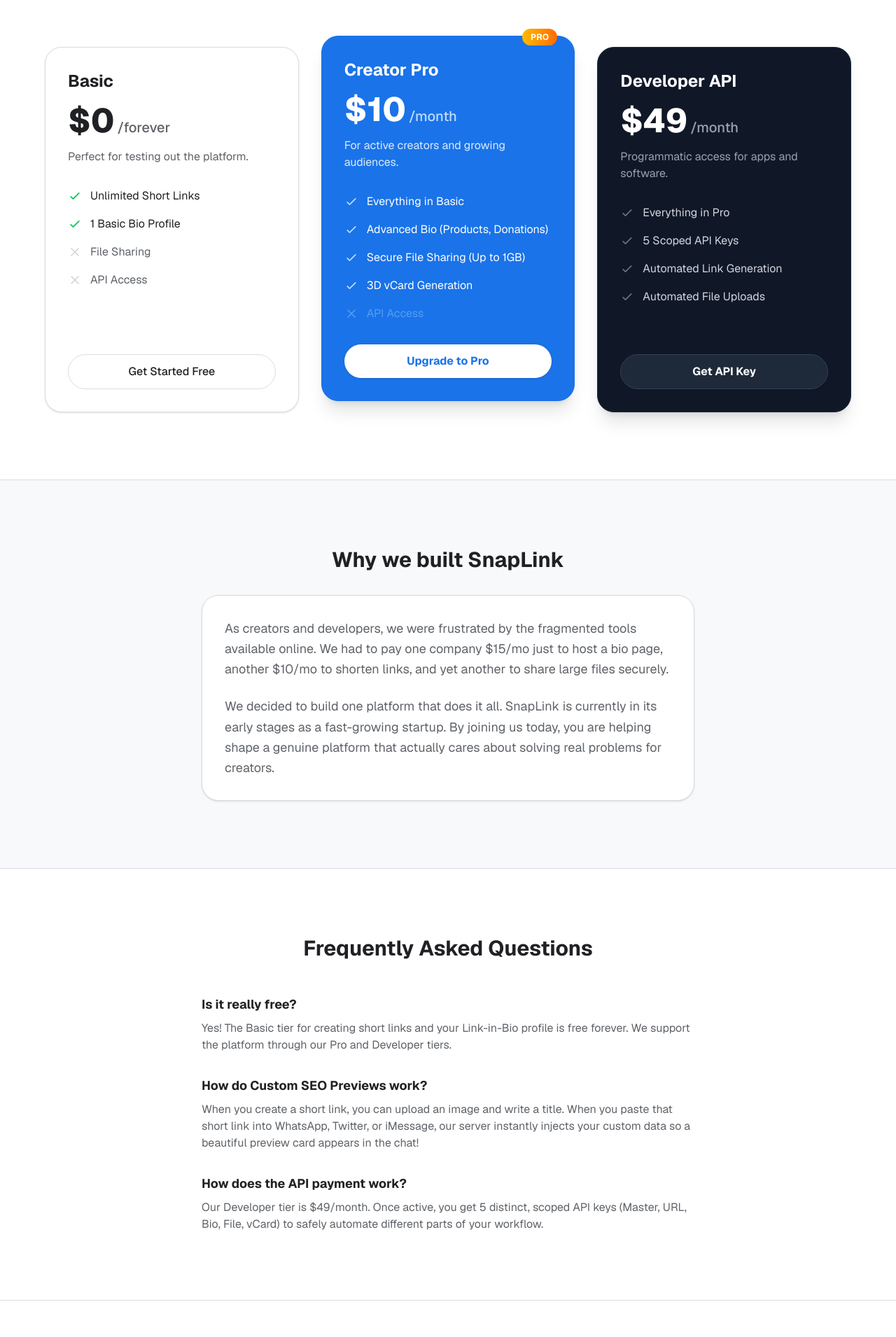
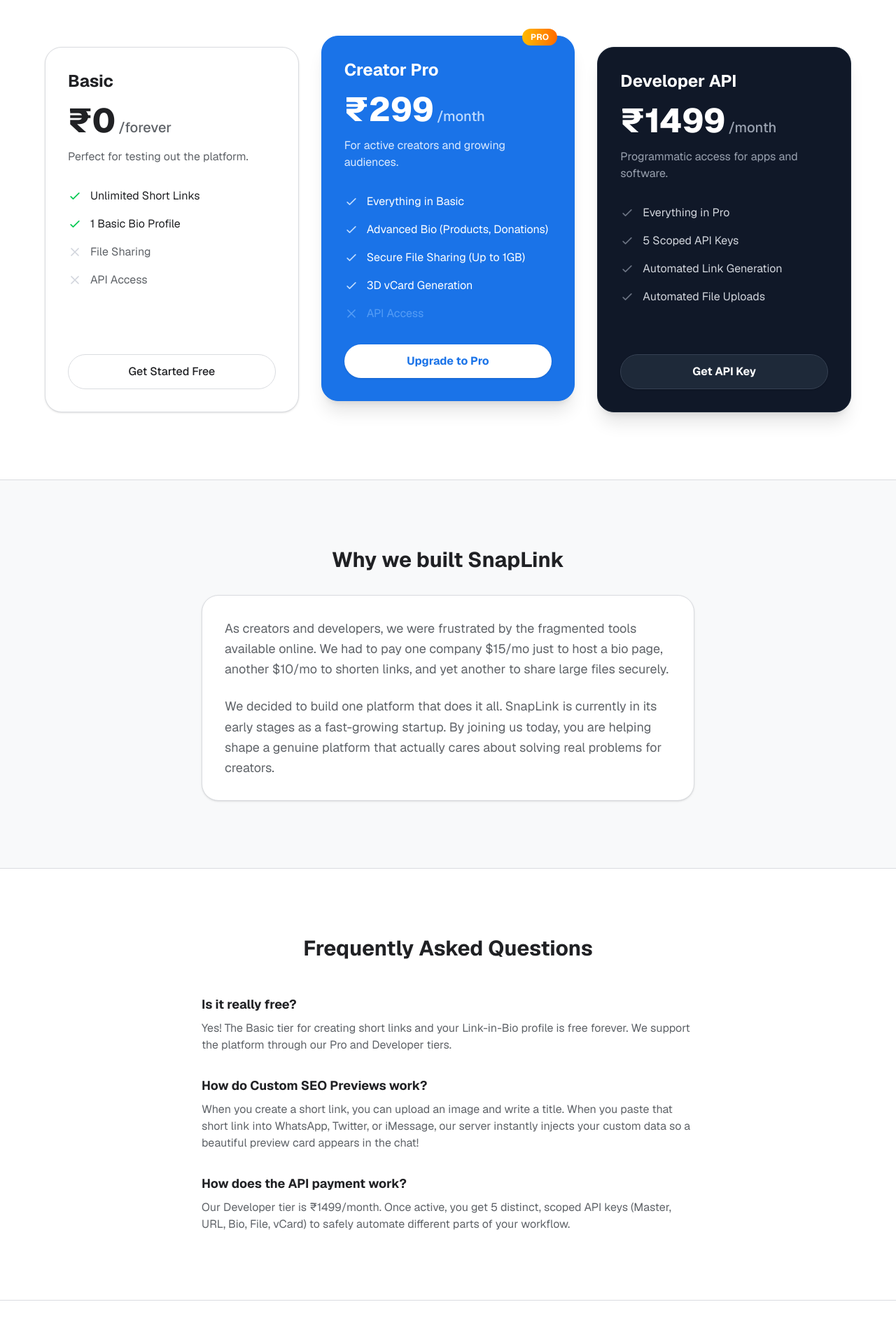
Before and after one commit to dhyey0904/snaplink, a Next.js app in the folder frontend/: page / in a window 1280 px wide. Shown: the part 1484-3394 px from the top of the page at 70% size. Built offline with nearby package versions, Linux system fonts and the light colour scheme.

Commit message:
fix: update pricing to INR for Indian market

```diff
--- a/frontend/src/app/page.tsx
+++ b/frontend/src/app/page.tsx
@@ -110,7 +110,7 @@ export default function Home() {
               <div className="bg-white rounded-3xl p-8 border border-[#dadce0] shadow-sm flex flex-col h-full">
                 <h3 className="text-2xl font-bold text-[#202124]">Basic</h3>
                 <div className="mt-4 flex items-baseline text-5xl font-extrabold text-[#202124]">
-                  $0
+                  ₹0
                   <span className="ml-1 text-xl font-medium text-[#5f6368]">/forever</span>
                 </div>
                 <p className="mt-4 text-[#5f6368]">Perfect for testing out the platform.</p>
@@ -130,7 +130,7 @@ export default function Home() {
                 </div>
                 <h3 className="text-2xl font-bold text-white">Creator Pro</h3>
                 <div className="mt-4 flex items-baseline text-5xl font-extrabold text-white">
-                  $10
+                  ₹299
                   <span className="ml-1 text-xl font-medium text-blue-200">/month</span>
                 </div>
                 <p className="mt-4 text-blue-100">For active creators and growing audiences.</p>
@@ -148,7 +148,7 @@ export default function Home() {
               <div className="bg-gray-900 rounded-3xl p-8 border border-gray-800 shadow-xl flex flex-col h-full">
                 <h3 className="text-2xl font-bold text-white">Developer API</h3>
                 <div className="mt-4 flex items-baseline text-5xl font-extrabold text-white">
-                  $49
+                  ₹1499
                   <span className="ml-1 text-xl font-medium text-gray-400">/month</span>
                 </div>
                 <p className="mt-4 text-gray-400">Programmatic access for apps and software.</p>
@@ -195,7 +195,7 @@ export default function Home() {
               </div>
               <div>
                 <h4 className="text-lg font-bold text-[#202124]">How does the API payment work?</h4>
-                <p className="mt-2 text-[#5f6368]">Our Developer tier is $49/month. Once active, you get 5 distinct, scoped API keys (Master, URL, Bio, File, vCard) to safely automate different parts of your workflow.</p>
+                <p className="mt-2 text-[#5f6368]">Our Developer tier is ₹1499/month. Once active, you get 5 distinct, scoped API keys (Master, URL, Bio, File, vCard) to safely automate different parts of your workflow.</p>
               </div>
             </div>
           </div>
```
